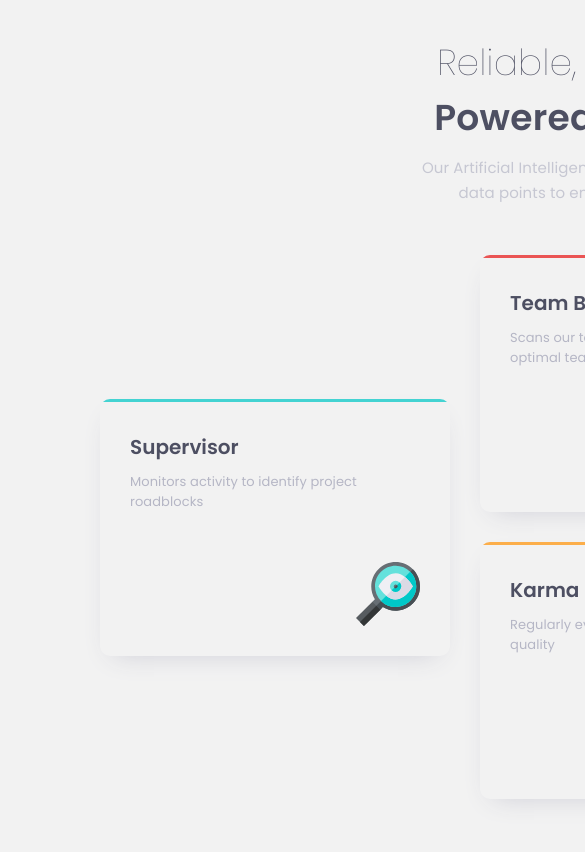
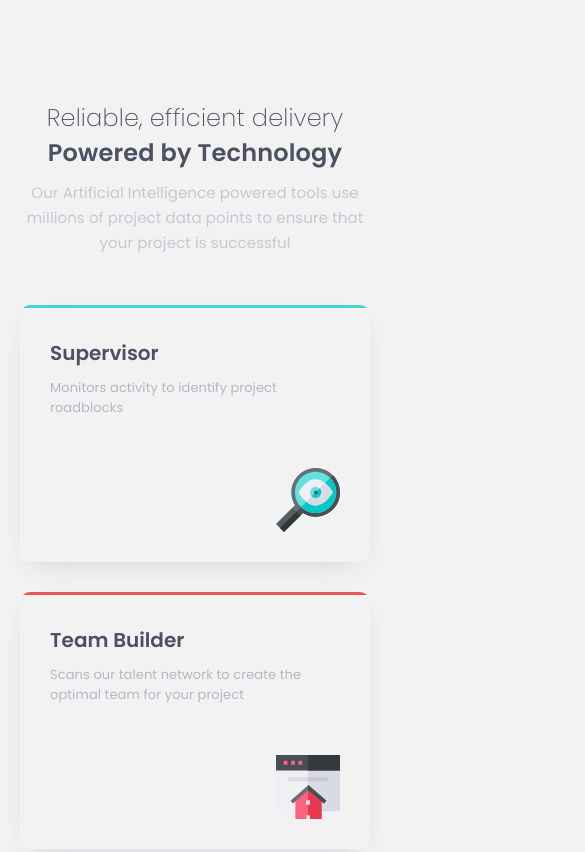
Before and after one commit to vanjamilicevic/FourCardFeatureSection, a plain HTML site: page index.html in a window 390 px wide. Shown: the top 852 px of the page, 585 px wide, since content can reach past the window. Drawn offline with Linux system fonts and the light colour scheme.

Commit message:
Finished mobile design

```diff
--- a/style.css
+++ b/style.css
@@ -126,3 +126,51 @@ body {
     display: flex;
     justify-content: flex-end;
 }
+
+/* -------------Media queries------------- */
+
+@media only screen and (max-width: 1315px) {
+    .main-container {
+        padding-left: 10px;
+        padding-right: 10px;
+    }
+}
+
+@media only screen and (max-width: 1100px) {
+
+    body {
+        height: fit-content;
+        overflow: scroll;
+        background-color: #F2F2F2;
+    }
+
+    .main-container {
+        margin-top: 50px;
+        margin-bottom: 50px;
+    }
+
+    .page-title-and-description {
+        max-width: 350px;
+    }
+
+    .page-title {
+        font-size: 24px;
+        letter-spacing: .17px;
+        line-height: 35px;
+        font-weight: 200;
+    }
+
+    .cards {
+        flex-direction: column;
+        align-items: center;
+    }
+
+    .team-builder-karma-container,
+    .supervisor {
+        margin: 0;
+    }
+
+    .card {
+        margin-bottom: 30px;
+    }
+}
```
